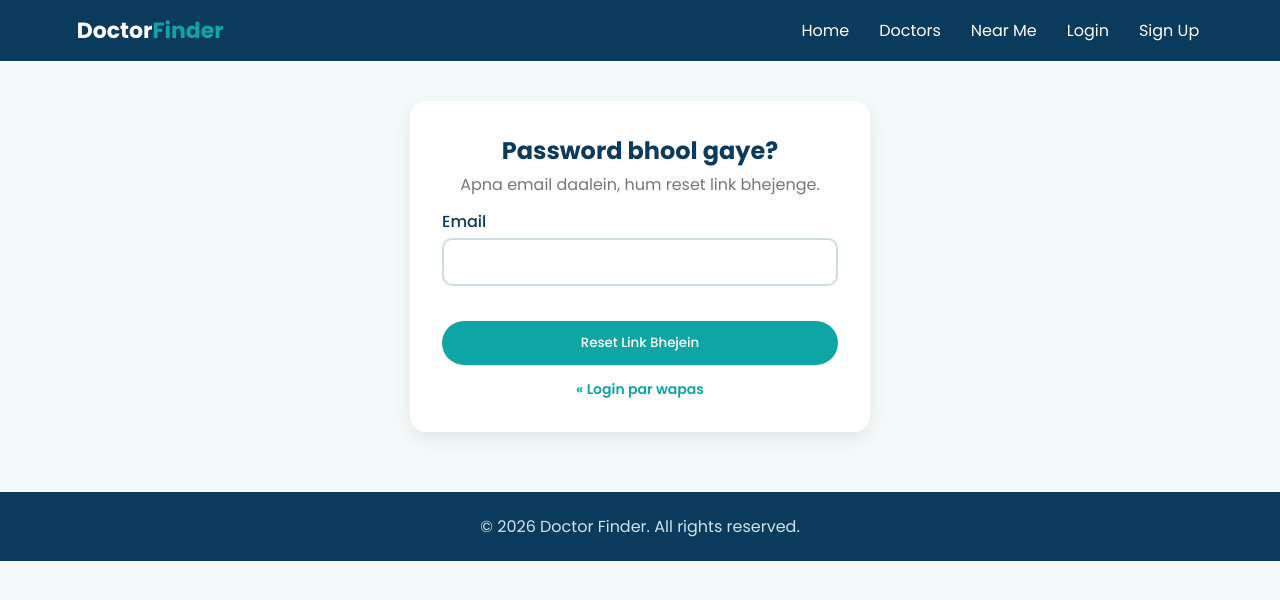
After one commit to dipakpatel4987-sudo/doctor_finder, a Django app: page /accounts/password-reset/ in a window 1280 px wide. The commit adds this page. Shown: the top 600 px of the page. Run offline with Django 5.2, Linux system fonts and the light colour scheme.

Commit message:
Password reset

```diff
--- a/apps/accounts/urls.py
+++ b/apps/accounts/urls.py
@@ -1,4 +1,6 @@
-from django.urls import path
+from django.contrib.auth import views as auth_views
+from django.urls import path, reverse_lazy
+
 from . import views
 
 app_name = 'accounts'
@@ -11,4 +13,21 @@ urlpatterns = [
     path('patient/', views.patient_home, name='patient_home'),
     path('doctor/', views.doctor_home, name='doctor_home'),
     path('profile/', views.profile, name='profile'),
+
+    path('password-reset/', auth_views.PasswordResetView.as_view(
+        template_name='accounts/password_reset.html',
+        email_template_name='accounts/emails/password_reset_email.txt',
+        subject_template_name='accounts/emails/password_reset_subject.txt',
+        success_url=reverse_lazy('accounts:password_reset_done'),
+    ), name='password_reset'),
+    path('password-reset/done/', auth_views.PasswordResetDoneView.as_view(
+        template_name='accounts/password_reset_done.html',
+    ), name='password_reset_done'),
+    path('reset/<uidb64>/<token>/', auth_views.PasswordResetConfirmView.as_view(
+        template_name='accounts/password_reset_confirm.html',
+        success_url=reverse_lazy('accounts:password_reset_complete'),
+    ), name='password_reset_confirm'),
+    path('reset/done/', auth_views.PasswordResetCompleteView.as_view(
+        template_name='accounts/password_reset_complete.html',
+    ), name='password_reset_complete'),
 ]
--- a/static/css/main.css
+++ b/static/css/main.css
@@ -159,3 +159,12 @@ form.inline { display:inline; }
 .feature .num { width:44px; height:44px; border-radius:50%; background:var(--teal); color:#fff;
 font-weight:700; margin:0 auto 10px; display:flex; align-items:center; justify-content:center; }
 a.mini { text-decoration:none; color:#fff; font-size:13px; }
+/* Django built-in forms (password reset) */
+.auth-box input[type=email],
+.auth-box input[type=password],
+.auth-box input[type=text] { width:100%; padding:12px 14px; border:2px solid #cfdde2;
+                             border-radius:10px; font-family:inherit; background:#fff; }
+.auth-box input[type=email]:focus,
+.auth-box input[type=password]:focus,
+.auth-box input[type=text]:focus { outline:none; border-color:var(--teal); }
+.auth-box ul { margin:6px 0 0 18px; font-size:12px; color:#777; }
--- /dev/null
+++ b/templates/accounts/emails/password_reset_subject.txt
@@ -0,0 +1 @@
+Doctor Finder: password reset
--- a/templates/accounts/login.html
+++ b/templates/accounts/login.html
@@ -17,6 +17,7 @@
     <button type="submit" class="btn btn-block">Login</button>
   </form>
 
+  <div class="auth-foot" style="margin-top:10px;"><a href="{% url 'accounts:password_reset' %}">Password bhool gaye?</a></div>
   <div class="auth-foot">Naya account? <a href="{% url 'accounts:signup' %}">Sign Up</a></div>
 </div>
 {% endblock %}
--- /dev/null
+++ b/templates/accounts/password_reset.html
@@ -0,0 +1,18 @@
+{% extends 'layouts/base.html' %}
+{% block title %}Password Reset | Doctor Finder{% endblock %}
+{% block content %}
+<div class="auth-box">
+  <h2>Password bhool gaye?</h2>
+  <p class="sub">Apna email daalein, hum reset link bhejenge.</p>
+  <form method="post" novalidate>
+    {% csrf_token %}
+    {% for field in form %}
+      <label for="{{ field.id_for_label }}">{{ field.label }}</label>
+      {{ field }}
+      <div class="err">{{ field.errors|join:" " }}</div>
+    {% endfor %}
+    <button type="submit" class="btn btn-block">Reset Link Bhejein</button>
+  </form>
+  <div class="auth-foot"><a href="{% url 'accounts:login' %}">&laquo; Login par wapas</a></div>
+</div>
+{% endblock %}
```
Also changed, not shown: templates/accounts/emails/password_reset_email.txt (added, +9 -0 lines), templates/accounts/password_reset_complete.html (added, +10 -0 lines), templates/accounts/password_reset_confirm.html (added, +26 -0 lines), templates/accounts/password_reset_done.html (added, +10 -0 lines).
